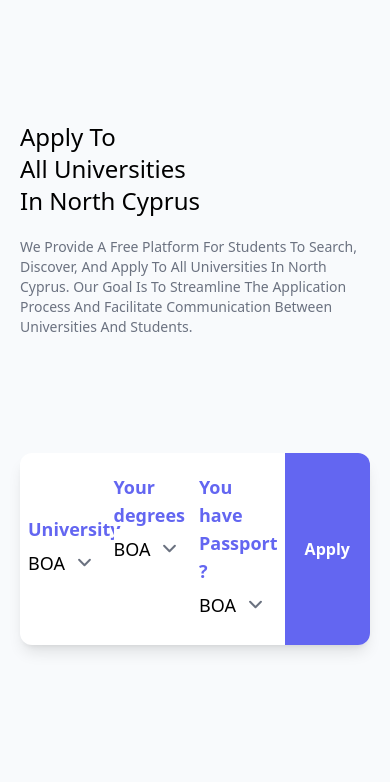
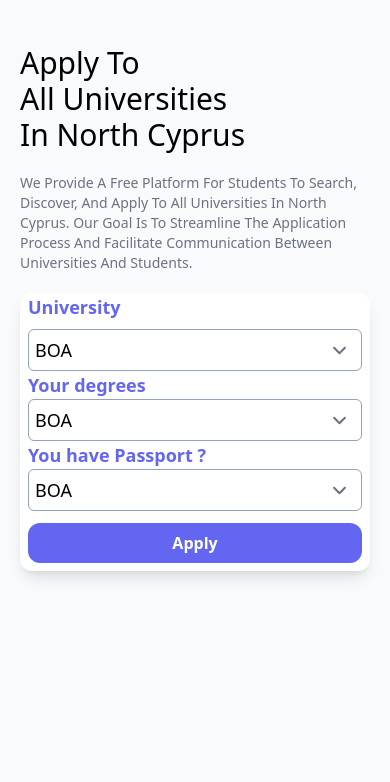
Before and after one commit to vanotis720/phoenix-travel-ui, a website: page index.html in a window 390 px wide. Shown: the part 59-841 px from the top of the page. Drawn offline with nearby package versions, Linux system fonts and the light colour scheme.

Commit message:
adapt form to mobile

```diff
--- a/index.html
+++ b/index.html
@@ -51,9 +51,9 @@
             </a>
 
         </nav>
-        <div class="flex justify-between mt-10 h-4/5">
+        <div class="flex justify-between mt-10 lg:h-4/5">
             <div class="lg:w-2/3 flex flex-col justify-center">
-                <h1 class="text-2xl lg:text-8xl capitalize hover:text-indigo-900">
+                <h1 class="text-3xl lg:text-8xl capitalize hover:text-indigo-900">
                     apply to <br> all universities <br> in North Cyprus
                 </h1>
                 <p class="text-sm lg:text-xl my-5 text-gray-500 font-medium hover:text-indigo-900">
@@ -61,34 +61,39 @@
                     Cyprus. Our Goal Is To Streamline The Application Process And Facilitate Communication Between
                     Universities And Students.
                 </p>
-                <form action="#" class="bg-white w-full flex mt-24 shadow-lg ps-2 rounded-xl hover:shadow-2xl">
-                    <div class="w-1/4 flex flex-col justify-center pr-2 py-5 text-lg">
-                        <span class="text-indigo-500 font-bold">University</span>
-                        <select name="" id="" class="bg-white w-full border-0 py-1.5 text-black-900">
+                <form action="#"
+                    class="bg-white w-full lg:flex lg:mt-24 shadow-lg px-2 lg:ps-2 rounded-xl hover:shadow-2xl">
+                    <div class="lg:w-1/4 flex flex-col lg:justify-center lg:pr-2 lg:py-5 text-lg">
+                        <span class="text-indigo-500 font-bold mb-2 lg:mb-0">University</span>
+                        <select name="" id=""
+                            class="bg-white w-full rounded-md lg:rounded-none border-slate-400 lg:border-0 p-1.5 text-black-900">
                             <option value="">BOA</option>
                             <option value="">BOA</option>
                             <option value="">BOA</option>
                         </select>
                     </div>
-                    <div class="w-1/4 flex flex-col pr-2 py-5 text-lg">
+                    <div class="lg:w-1/4 flex flex-col justify-center lg:pr-2 lg:py-5 text-lg">
                         <span class="text-indigo-500 font-bold">Your degrees</span>
-                        <select name="" id="" class="bg-white w-full border-0 py-1.5 text-black-900">
+                        <select name="" id=""
+                            class="bg-white w-full rounded-md lg:rounded-none border-slate-400 lg:border-0 p-1.5 text-black-900">
+                            >
                             <option value="">BOA</option>
                             <option value="">BOA</option>
                             <option value="">BOA</option>
                         </select>
                     </div>
-                    <div class="w-1/4 flex flex-col pr-2 py-5 text-lg">
+                    <div class="lg:w-1/4 flex flex-col justify-center lg:pr-2 lg:py-5 text-lg">
                         <span class="text-indigo-500 font-bold">You have Passport ?</span>
-                        <select name="" id="" class="block bg-white w-full border-0 py-1.5 text-black-900">
+                        <select name="" id=""
+                            class="bg-white w-full rounded-md lg:rounded-none border-slate-400 lg:border-0 p-1.5 text-black-900">
                             <option value="">BOA</option>
                             <option value="">BOA</option>
                             <option value="">BOA</option>
                         </select>
                     </div>
-                    <div class="w-1/4">
+                    <div class="lg:w-1/4 mb-2 lg:mb-0">
                         <a href="#"
-                            class="bg-indigo-500 hover:bg-indigo-800 hover:shadow-xl hover:shadow-indigo-500 h-full w-full flex items-center justify-center rounded-r-xl">
+                            class="mt-3 lg:mt-0 rounded-xl lg:rounded-none bg-indigo-500 hover:bg-indigo-800 hover:shadow-xl hover:shadow-indigo-500 h-10 lg:h-full lg:w-full flex items-center justify-center lg:rounded-r-xl">
                             <span class="text-white font-bold">Apply</span>
                         </a>
                     </div>
```
Also changed, not shown: src/css/output.css.
